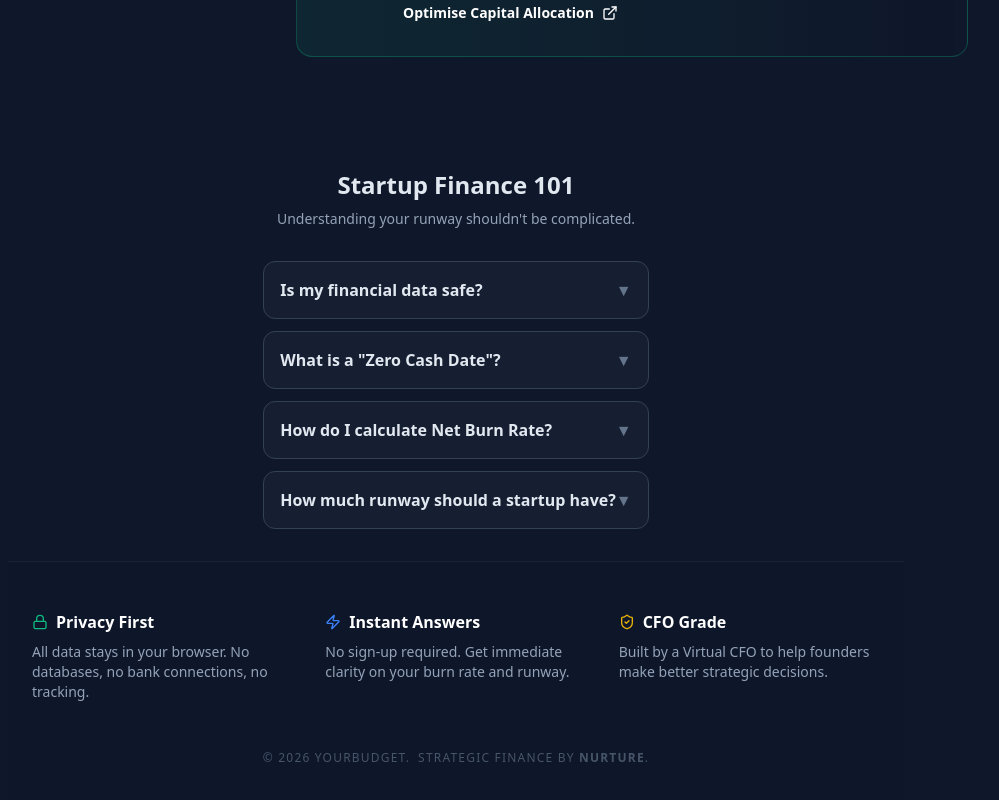
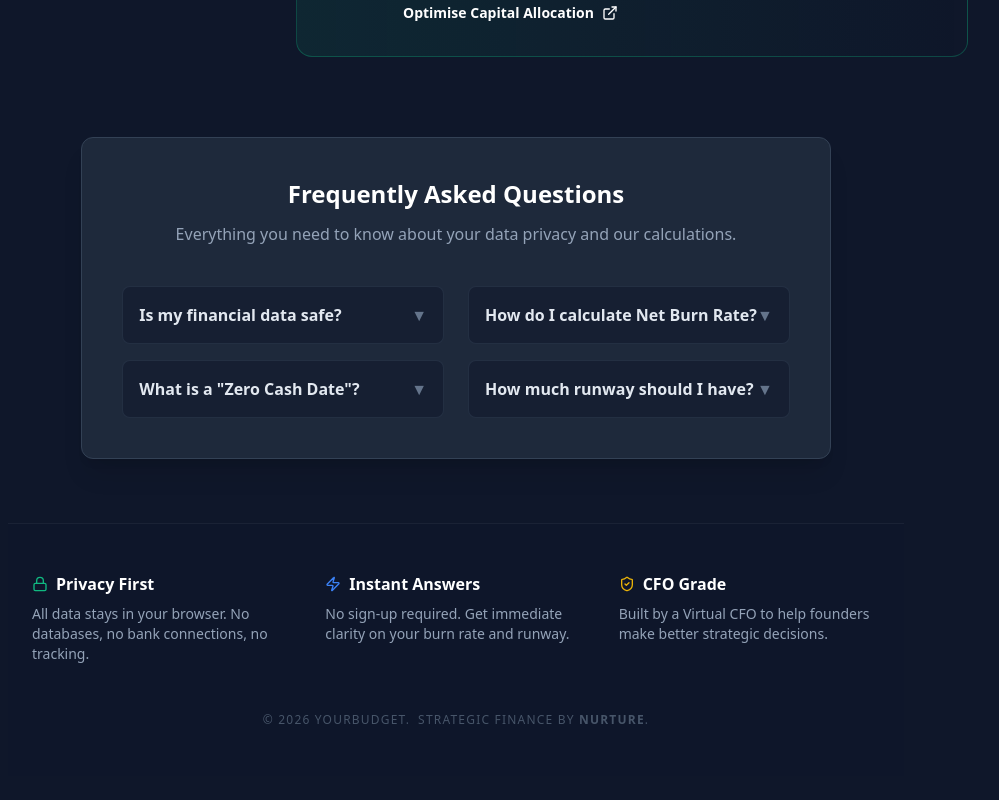
Before and after one commit to sheridan-runs/yourbudget, a React (Vite) app: page / in a window 1280 px wide. Shown: the part 1010-1810 px from the top of the page, without its empty margins (184-1183 px from the left). Built offline with nearby package versions, Linux system fonts and the light colour scheme.

Commit message:
Update App.tsx

```diff
--- a/src/App.tsx
+++ b/src/App.tsx
@@ -301,61 +301,66 @@ function App() {
         </div>
       </main>
 
-      {/* SEO & FAQ SECTION */}
-<section className="max-w-3xl mx-auto px-4 py-8 space-y-6">
-  <div className="text-center space-y-2 mb-8">
-    <h2 className="text-xl md:text-2xl font-black text-slate-200">Startup Finance 101</h2>
-    <p className="text-slate-400 text-sm">Understanding your runway shouldn't be complicated.</p>
+      {/* FAQ SECTION - Now contained in a card */}
+      <section className="max-w-6xl mx-auto mb-16"> {/* Matches width of top section */}
+        <div className="bg-slate-800 rounded-xl border border-slate-700 p-6 md:p-10 shadow-xl">
+
+          <div className="text-center space-y-3 mb-10">
+            <h2 className="text-2xl font-bold text-white">Frequently Asked Questions</h2>
+            <p className="text-slate-400">Everything you need to know about your data privacy and our calculations.</p>
           </div>
 
-  <div className="space-y-3">
-    {/* Q1: Security (TRUST) */}
-    <details className="group bg-slate-800/50 rounded-xl border border-slate-700 overflow-hidden w-full transition-all duration-200 open:bg-slate-800">
-      <summary className="flex items-center justify-between p-4 cursor-pointer list-none outline-none focus:outline-none text-slate-200 font-bold hover:text-blue-400 transition-colors">
+          <div className="grid grid-cols-1 md:grid-cols-2 gap-6">
+            {/* Left Column */}
+            <div className="space-y-4">
+              <details className="group bg-slate-900/50 rounded-lg border border-slate-700/50 overflow-hidden transition-all duration-200 open:bg-slate-900 open:border-blue-500/30">
+                <summary className="flex items-center justify-between p-4 cursor-pointer list-none outline-none text-slate-200 font-bold hover:text-blue-400 transition-colors">
                   <span>Is my financial data safe?</span>
                   <span className="transform group-open:rotate-180 transition-transform text-slate-500">▼</span>
                 </summary>
                 <div className="px-4 pb-4 text-slate-400 leading-relaxed text-sm border-t border-slate-700/50 pt-3 mt-1">
-        <strong>Yes. YourBudget is "Local-First".</strong> We do not have a database. The numbers you type live only in your browser's local memory (Local Storage). We cannot see, store, or share your data even if we wanted to. If you clear your cache, your data is gone forever.
+                  <strong>Yes. YourBudget is "Local-First".</strong> We do not have a database. The numbers you type live only in your browser's local memory. We cannot see, store, or share your data even if we wanted to.
                 </div>
               </details>
 
-    {/* Q2: Zero Cash Date (SEO) */}
-    <details className="group bg-slate-800/50 rounded-xl border border-slate-700 overflow-hidden w-full transition-all duration-200 open:bg-slate-800">
-      <summary className="flex items-center justify-between p-4 cursor-pointer list-none outline-none focus:outline-none text-slate-200 font-bold hover:text-blue-400 transition-colors">
+              <details className="group bg-slate-900/50 rounded-lg border border-slate-700/50 overflow-hidden transition-all duration-200 open:bg-slate-900 open:border-blue-500/30">
+                <summary className="flex items-center justify-between p-4 cursor-pointer list-none outline-none text-slate-200 font-bold hover:text-blue-400 transition-colors">
                   <span>What is a "Zero Cash Date"?</span>
                   <span className="transform group-open:rotate-180 transition-transform text-slate-500">▼</span>
                 </summary>
                 <div className="px-4 pb-4 text-slate-400 leading-relaxed text-sm border-t border-slate-700/50 pt-3 mt-1">
-        Your Zero Cash Date is the estimated calendar day your startup will run out of money based on your current Burn Rate. This is often called your "Cash Out Date." Investors typically expect you to start fundraising 6-9 months before this date hits.
+                  Your Zero Cash Date is the estimated day your startup will run out of money based on your current Burn Rate. Investors typically expect you to start fundraising 6-9 months before this date.
                 </div>
               </details>
+            </div>
 
-    {/* Q3: Burn Rate Calculation (SEO) */}
-    <details className="group bg-slate-800/50 rounded-xl border border-slate-700 overflow-hidden w-full transition-all duration-200 open:bg-slate-800">
-      <summary className="flex items-center justify-between p-4 cursor-pointer list-none outline-none focus:outline-none text-slate-200 font-bold hover:text-blue-400 transition-colors">
+            {/* Right Column */}
+            <div className="space-y-4">
+              <details className="group bg-slate-900/50 rounded-lg border border-slate-700/50 overflow-hidden transition-all duration-200 open:bg-slate-900 open:border-blue-500/30">
+                <summary className="flex items-center justify-between p-4 cursor-pointer list-none outline-none text-slate-200 font-bold hover:text-blue-400 transition-colors">
                   <span>How do I calculate Net Burn Rate?</span>
                   <span className="transform group-open:rotate-180 transition-transform text-slate-500">▼</span>
                 </summary>
                 <div className="px-4 pb-4 text-slate-400 leading-relaxed text-sm border-t border-slate-700/50 pt-3 mt-1">
-        Net Burn Rate is the amount of money you are losing each month. The simple formula is:
-        <div className="font-mono bg-slate-900/50 p-2 rounded mt-2 mb-2 text-blue-300">
-           (Cash Balance Start of Month) - (Cash Balance End of Month)
-        </div>
-        It captures all expenses minus any incoming revenue.
+                  Net Burn Rate is the cash you lose each month. <br/>
+                  <code className="text-xs bg-black/30 p-1 rounded text-blue-300 block mt-2 w-max">
+                    (Start Cash) - (End Cash)
+                  </code>
                 </div>
               </details>
 
-    {/* Q4: Runway Length (STRATEGY) */}
-    <details className="group bg-slate-800/50 rounded-xl border border-slate-700 overflow-hidden w-full transition-all duration-200 open:bg-slate-800">
-      <summary className="flex items-center justify-between p-4 cursor-pointer list-none outline-none focus:outline-none text-slate-200 font-bold hover:text-blue-400 transition-colors">
-        <span>How much runway should a startup have?</span>
+              <details className="group bg-slate-900/50 rounded-lg border border-slate-700/50 overflow-hidden transition-all duration-200 open:bg-slate-900 open:border-blue-500/30">
+                <summary className="flex items-center justify-between p-4 cursor-pointer list-none outline-none text-slate-200 font-bold hover:text-blue-400 transition-colors">
+                  <span>How much runway should I have?</span>
                   <span className="transform group-open:rotate-180 transition-transform text-slate-500">▼</span>
                 </summary>
                 <div className="px-4 pb-4 text-slate-400 leading-relaxed text-sm border-t border-slate-700/50 pt-3 mt-1">
-        Standard advice is <strong>18 to 24 months</strong> after a fresh funding round. If you drop below 6 months of runway, you are in the "Danger Zone" where fundraising becomes difficult because investors sense desperation.
+                  Standard advice is <strong>18 to 24 months</strong> after a fresh funding round. If you drop below 6 months of runway, you are in the "Danger Zone".
                 </div>
               </details>
+            </div>
+
+          </div>
         </div>
       </section>
 
```
Lines whose indentation alone changed are shown as unchanged.
